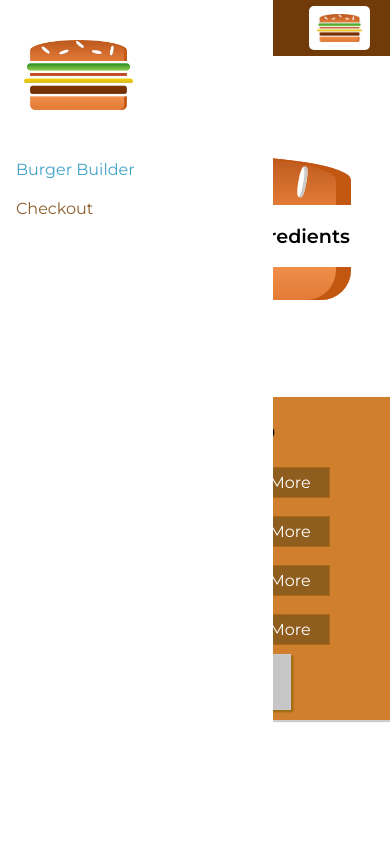
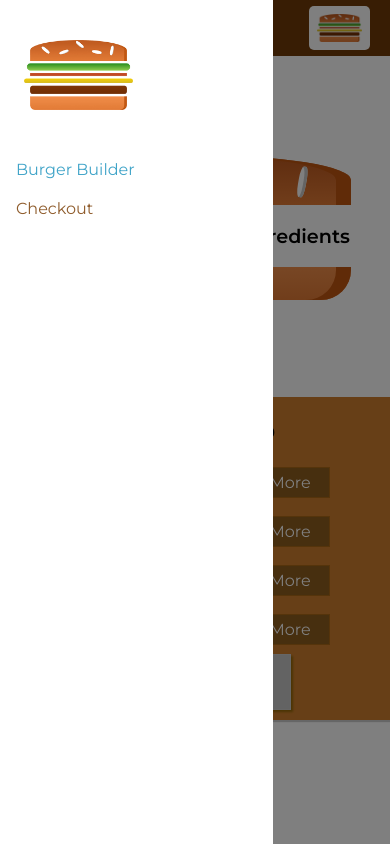
Before and after one commit to itsadamlove/react-burger-builder, a React (Create React App) app: page / in a window 390 px wide. Built offline with nearby package versions, Linux system fonts and the light colour scheme.

Commit message:
Add ability to dismiss mobile nav drawer

```diff
--- a/src/components/Layout/Layout.js
+++ b/src/components/Layout/Layout.js
@@ -1,18 +1,46 @@
-import React from 'react';
+import React, { Component } from 'react';
 import Aux from '../../hoc/Aux';
 import styles from './Layout.module.scss';
 import Toolbar from '../Navigation/Toolbar/Toolbar';
 import SideDrawer from '../Navigation/SideDrawer/SideDrawer';
+import PropTypes from 'prop-types';
 
-const layout = ({ children }) => (
+class Layout extends Component {
+  constructor(props) {
+    super(props);
+    this.state = {
+      showSideDrawer: true
+    };
+  }
+
+  sideDrawerClosedHandler = () => {
+    this.setState({
+      showSideDrawer: false
+    });
+  };
+
+  render() {
+    const { children } = this.props;
+    const { showSideDrawer } = this.state;
+
+    return (
       <Aux>
         <div>
           <Toolbar />
-      <SideDrawer />
+          <SideDrawer
+            open={showSideDrawer}
+            closed={this.sideDrawerClosedHandler}
+          />
           Toolbar SideDrawer Backdrop
         </div>
         <main className={styles.Layout__content}>{children}</main>
       </Aux>
     );
+  }
+}
 
-export default layout;
+Layout.propTypes = {
+  children: PropTypes.node
+};
+
+export default Layout;
--- a/src/components/Navigation/SideDrawer/SideDrawer.js
+++ b/src/components/Navigation/SideDrawer/SideDrawer.js
@@ -2,10 +2,19 @@ import React from 'react';
 import Logo from '../../Logo/Logo';
 import NavigationItems from '../NavigationItems/NavigationItems';
 import styles from './SideDrawer.module.scss';
+import Backdrop from '../../UI/Backdrop/Backdrop';
+import Aux from '../../../hoc/Aux';
+import PropTypes from 'prop-types';
 
-const sideDrawer = () => {
+const sideDrawer = ({ open, closed }) => {
+  let attachedClasses = [styles.SideDrawer, styles.Close];
+  if (open) {
+    attachedClasses = [styles.SideDrawer, styles.Open];
+  }
   return (
-    <div className={styles.SideDrawer}>
+    <Aux>
+      <Backdrop show={open} clicked={closed} />
+      <div className={attachedClasses.join(' ')}>
         <div className={styles.Logo}>
           <Logo />
         </div>
@@ -13,7 +22,13 @@ const sideDrawer = () => {
           <NavigationItems />
         </nav>
       </div>
+    </Aux>
   );
 };
 
+sideDrawer.propTypes = {
+  closed: PropTypes.func,
+  open: PropTypes.bool
+};
+
 export default sideDrawer;
```
Lines whose indentation alone changed are shown as unchanged.
